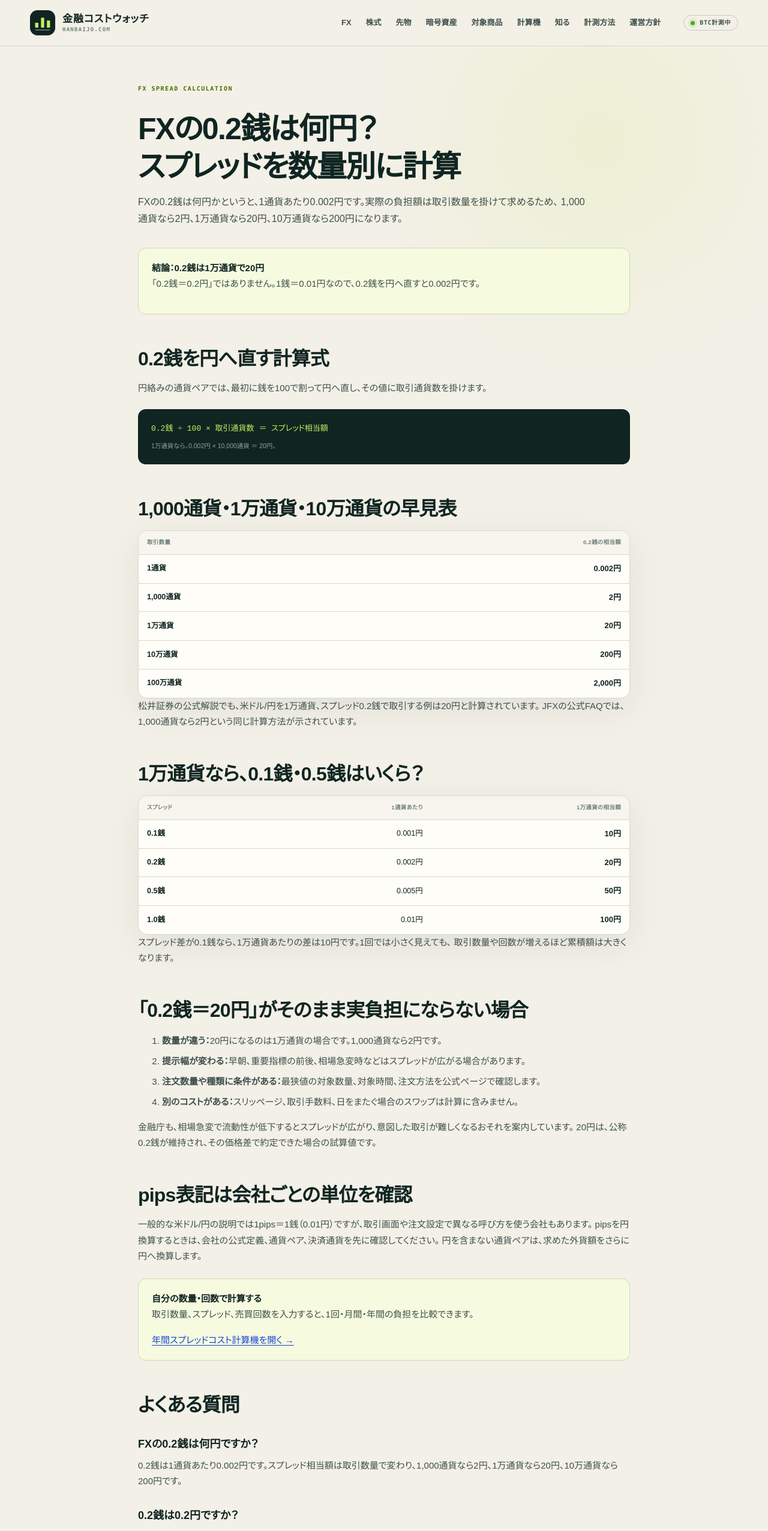
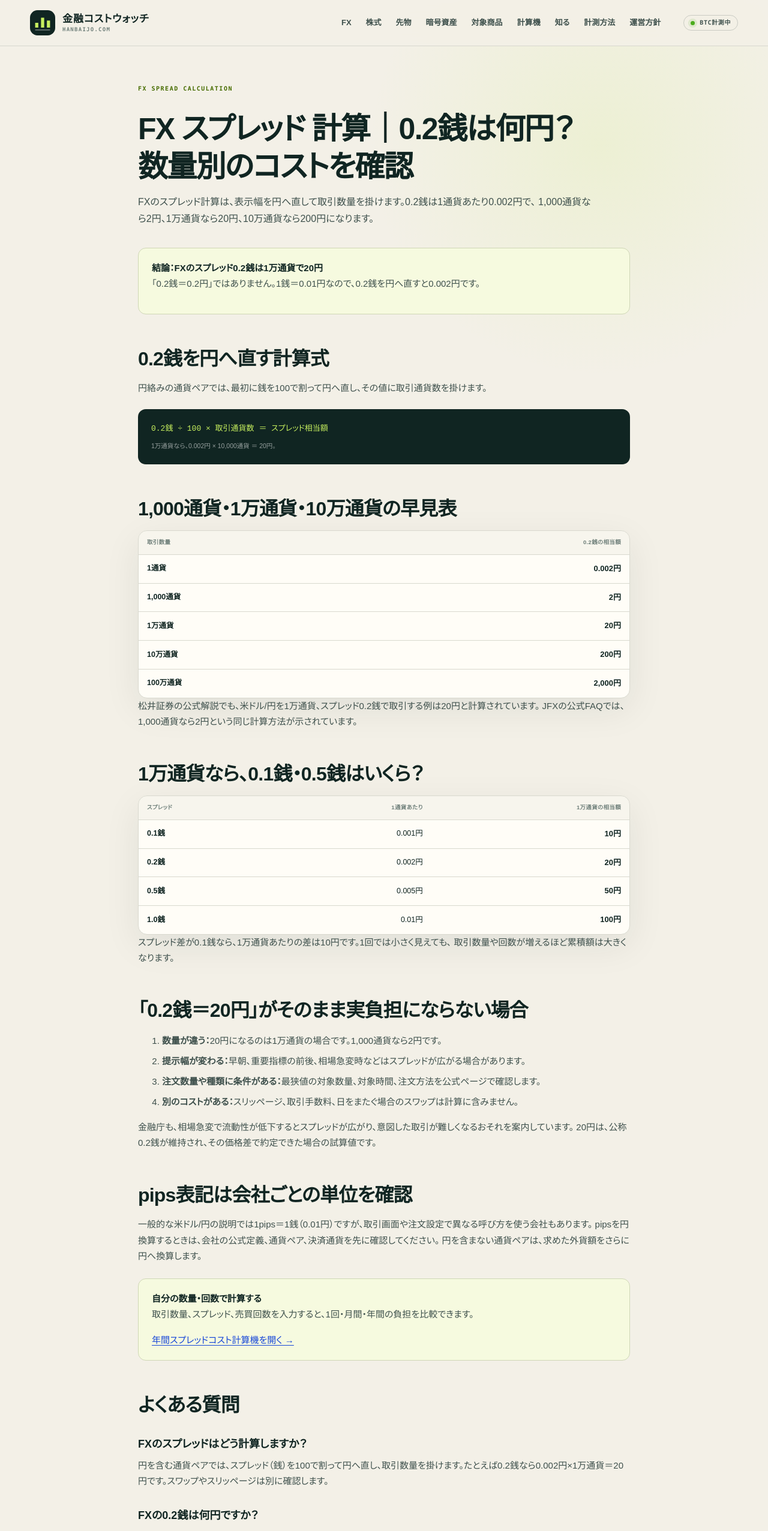
Before and after one commit to mrok18/hanbaijo, a Next.js app: page /articles/fx-spread-cost in a window 1280 px wide. Shown: the top 2552 px of the page at 60% size. Built offline with nearby package versions, Linux system fonts and the light colour scheme.

Commit message:
seo: target FX spread calculation query

```diff
--- a/app/articles/fx-spread-cost/page.tsx
+++ b/app/articles/fx-spread-cost/page.tsx
@@ -4,8 +4,8 @@ import AffiliateOfferCard from '@/components/AffiliateOfferCard';
 import { AFFILIATE_OFFERS } from '@/lib/affiliates';
 
 export const metadata: Metadata = {
-  title: 'FXの0.2銭は何円？スプレッドを数量別に計算',
-  description: 'FXの0.2銭は1通貨あたり0.002円です。1,000通貨なら2円、1万通貨なら20円、10万通貨なら200円になる計算式と注意点を解説します。',
+  title: 'FX スプレッド 計算｜0.2銭は何円？数量別早見表',
+  description: 'FXのスプレッド計算を、銭から円へ直す式と数量別の早見表で解説。0.2銭は1万通貨で20円、1,000通貨で2円になる計算と実際の注意点を確認できます。',
   alternates: { canonical: '/articles/fx-spread-cost' },
 };
 
@@ -25,6 +25,10 @@ const spreadRows = [
 ] as const;
 
 const faqs = [
+  {
+    question: 'FXのスプレッドはどう計算しますか？',
+    answer: '円を含む通貨ペアでは、スプレッド（銭）を100で割って円へ直し、取引数量を掛けます。たとえば0.2銭なら0.002円×1万通貨＝20円です。スワップやスリッページは別に確認します。',
+  },
   {
     question: 'FXの0.2銭は何円ですか？',
     answer: '0.2銭は1通貨あたり0.002円です。スプレッド相当額は取引数量で変わり、1,000通貨なら2円、1万通貨なら20円、10万通貨なら200円です。',
@@ -46,7 +50,7 @@ export default function Page() {
     headline: metadata.title,
     description: metadata.description,
     datePublished: '2026-09-07',
-    dateModified: '2026-09-13',
+    dateModified: '2026-09-16',
     mainEntityOfPage: 'https://hanbaijo.com/articles/fx-spread-cost',
     author: { '@type': 'Organization', name: '金融コストウォッチ' },
     publisher: { '@type': 'Organization', name: '金融コストウォッチ' },
@@ -66,14 +70,14 @@ export default function Page() {
       <script type="application/ld+json" dangerouslySetInnerHTML={{ __html: JSON.stringify(articleJsonLd) }} />
       <script type="application/ld+json" dangerouslySetInnerHTML={{ __html: JSON.stringify(faqJsonLd) }} />
       <p className="page-kicker">FX SPREAD CALCULATION</p>
-      <h1>FXの0.2銭は何円？<br />スプレッドを数量別に計算</h1>
+      <h1>FX スプレッド 計算｜0.2銭は何円？<br />数量別のコストを確認</h1>
       <p className="lede">
-        FXの0.2銭は何円かというと、1通貨あたり0.002円です。実際の負担額は取引数量を掛けて求めるため、
+        FXのスプレッド計算は、表示幅を円へ直して取引数量を掛けます。0.2銭は1通貨あたり0.002円で、
         1,000通貨なら2円、1万通貨なら20円、10万通貨なら200円になります。
       </p>
 
       <div className="callout">
-        <strong>結論：0.2銭は1万通貨で20円</strong>
+        <strong>結論：FXのスプレッド0.2銭は1万通貨で20円</strong>
         <p>「0.2銭＝0.2円」ではありません。1銭＝0.01円なので、0.2銭を円へ直すと0.002円です。</p>
       </div>
 
@@ -160,7 +164,7 @@ export default function Page() {
         <li><a href="https://faq.jfx.co.jp/faq/detail?category=36&amp;id=481&amp;site=FX557CTV" rel="noreferrer">JFX「スプレッドの計算方法を教えてください」</a></li>
         <li><a href="https://www.fsa.go.jp/ordinary/iwagai/" rel="noreferrer">金融庁「いわゆる外国為替証拠金取引について」</a></li>
       </ul>
-      <p><small>確認日：2026年9月13日。計算結果は説明用の試算であり、実際の提示幅や約定価格を保証するものではありません。</small></p>
+      <p><small>確認日：2026年9月16日。計算結果は説明用の試算であり、実際の提示幅や約定価格を保証するものではありません。</small></p>
 
       <p><Link href="/tools/fx-pip-value-calculator">1pipsの損益とスプレッド相当額を計算する →</Link></p>
       <p><Link href="/articles/fx-spread-monthly-cost">0.2銭の月間コストを取引回数別に見る →</Link></p>
```
